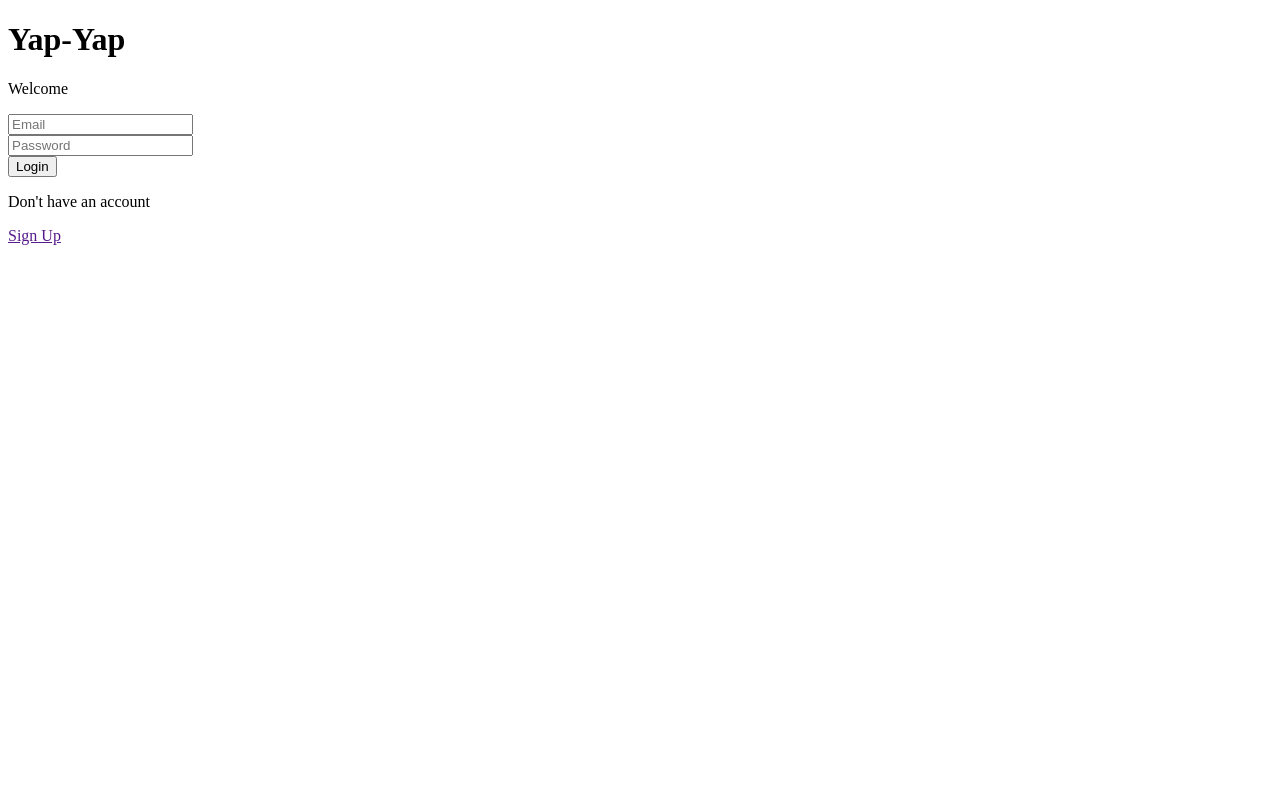
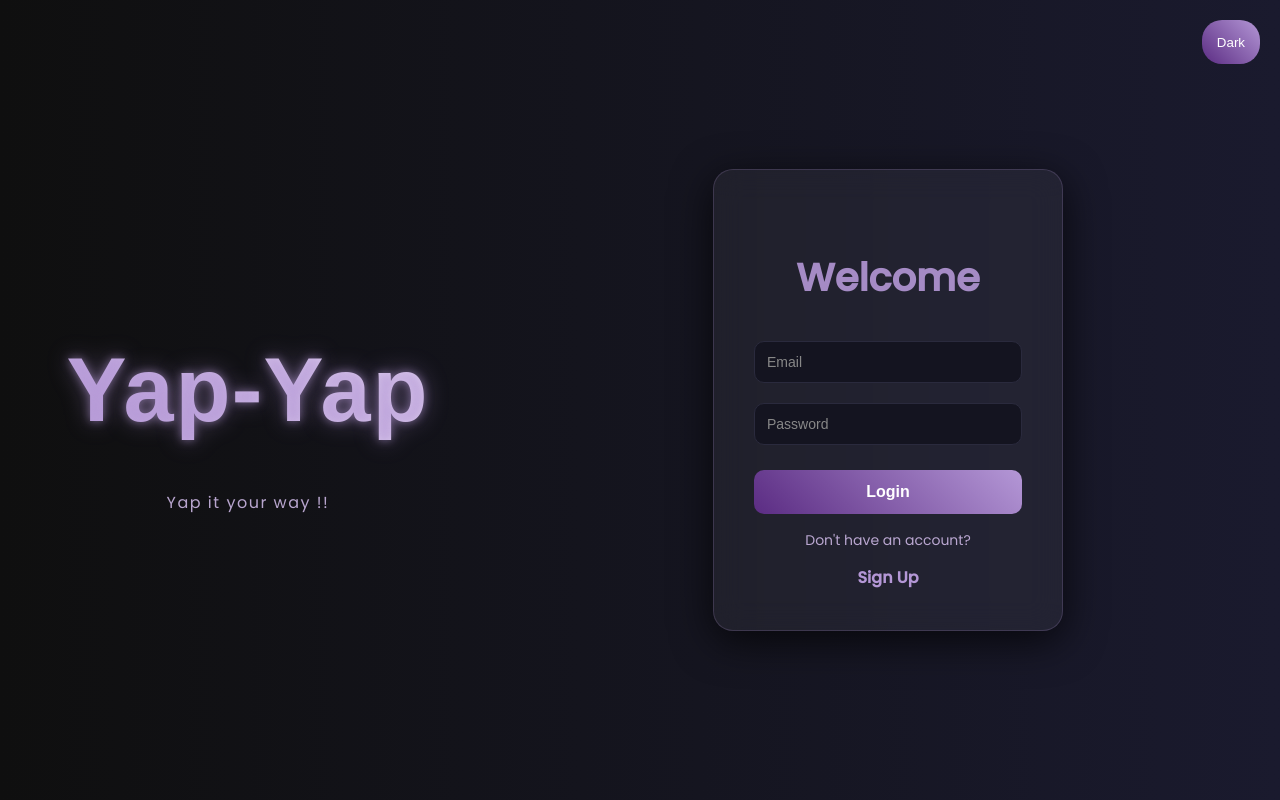
Before and after one commit to najimunnisha-dev/yap-yap, a React (Vite) app: page / in a window 1280 px wide. Built offline with nearby package versions, Linux system fonts and the light colour scheme.

Commit message:
Added login page and styles

```diff
--- a/index.html
+++ b/index.html
@@ -4,6 +4,9 @@
     <meta charset="UTF-8" />
     <meta name="viewport" content="width=device-width, initial-scale=1.0" />
     <title>yapyap</title>
+    <link href="https://fonts.googleapis.com/css2?family=Great+Vibes&display=swap" rel="stylesheet">
+    <link href="https://fonts.googleapis.com/css2?family=Poppins:wght@300;400;500&display=swap" rel="stylesheet">
+    <meta name="viewport" content="width=device-width, initial-scale=1.0">
   </head>
   <body>
     <div id="root"></div>
--- a/src/App.css
+++ b/src/App.css
@@ -0,0 +1,16 @@
+h1{
+    font-size: clamp(2.2rem, 6vw, 3.5rem);
+    font-weight: 900;
+}
+
+h3{
+    font-size: clamp(1.5rem, 4vw, 2.4rem);
+    font-weight: 700;
+    opacity: 0.9;
+}
+
+p{
+    font-size: clamp(1rem, 1.8vw, 1.2rem);
+    line-height: 1.6;
+    opacity: 0.9;
+}
--- a/src/App.jsx
+++ b/src/App.jsx
@@ -1,3 +1,4 @@
+import './App.css';
 import LoginPage from "./pages/LoginPage";
 
 function App(){
--- a/src/pages/LoginPage.jsx
+++ b/src/pages/LoginPage.jsx
@@ -1,14 +1,45 @@
-function LoginPage(){
-    return(
-        <>
-        <h1>Yap-Yap</h1>
-        <p>Welcome</p>
-        <input type="email" placeholder="Email" required /> <br />
-        <input type="password" placeholder="Password" required /> <br />
-        <button type="submit">Login</button> <br />
-        <p>Don't have an account</p>
-        <a href="">Sign Up</a>
-        </>
+import { useState } from "react";
+import '../styles/LoginPage.css';
+
+function LoginPage() {
+
+    const [darkMode, setDarkMode] = useState(true);
+
+    const toggleTheme = () => {
+        setDarkMode(!darkMode);
+    };
+
+    return (
+        <div className={`main-container ${darkMode ? "dark" : "light"}`}>
+
+            {/* Toggle Button */}
+            <div className="theme-toggle">
+                <button onClick={toggleTheme}>
+                    {darkMode ? "Dark" : "Light"}
+                </button>
+            </div>
+
+            <div className="left-panel">
+                <h1>Yap-Yap</h1>
+                <p>Yap it your way !!</p>
+            </div>
+
+            <div className="right-panel">
+                <div className="login-container">
+                    <h3>Welcome</h3>
+
+                    <input type="email" placeholder="Email" />
+                    <input type="password" placeholder="Password" />
+
+                    <button>Login</button>
+
+                    <p>Don't have an account?</p>
+                    <a href="">Sign Up</a>
+                </div>
+            </div>
+
+        </div>
     )
 }
+
 export default LoginPage;
--- /dev/null
+++ b/src/styles/LoginPage.css
@@ -0,0 +1,331 @@
+:root {
+    --bg-dark: linear-gradient(to right, #0F0F0F, #1A1A2E);
+    --bg-light: linear-gradient(to right, #F5F7FA, #E4E8F0);
+
+    --text-dark: #E6D9F2;
+    --text-light: #222;
+
+    --card-dark: rgba(255, 255, 255, 0.05);
+    --card-light: rgba(255, 255, 255, 0.8);
+}
+
+.main-container.dark {
+    background: var(--bg-dark);
+    color: var(--text-dark);
+}
+
+.main-container.light {
+    background: var(--bg-light);
+    color: var(--text-light);
+}
+
+/* Reset + full screen */
+html, body {
+    margin: 0;
+    padding: 0;
+    width: 100%;
+    height: 100%;
+    font-family: 'Poppins', sans-serif;
+    background: linear-gradient(to right, #0F0F0F, #1A1A2E);
+}
+
+/* Wrapper */
+.main-container {
+    display: flex;
+    width: 100%;
+    height: 100vh;
+}
+
+/* Left panel */
+.left-panel {
+    flex: 0.8;
+    color: #E6D9F2;
+    display: flex;
+    flex-direction: column;
+    justify-content: center;
+    align-items: center;
+}
+
+/* Logo */
+.left-panel h1 {
+    margin-bottom: 10px;
+    white-space: nowrap;
+    font-family: 'Noto Sans Thai', sans-serif;
+    font-size: 90px;
+    font-weight: 700;
+    letter-spacing: 2px;
+
+    background: linear-gradient(45deg, #B497D6, #E6D9F2);
+    -webkit-background-clip: text;
+    -webkit-text-fill-color: transparent;
+
+    text-shadow: 0 0 10px rgba(180,151,214,0.6),
+                 0 0 25px rgba(180,151,214,0.4);
+
+    animation: float 3s ease-in-out infinite;
+}
+
+/* Animation */
+@keyframes float {
+    0% { transform: translateY(0); }
+    50% { transform: translateY(-8px); }
+    100% { transform: translateY(0); }
+}
+
+/* Slogan */
+.left-panel p {
+    font-size: 16px;
+    letter-spacing: 1.5px;
+    color: #CBB6E3;
+    opacity: 0.9;
+}
+
+/* Right panel */
+.right-panel {
+    flex: 1.2;
+    display: flex;
+    justify-content: center;
+    align-items: center;
+    padding: 20px;
+}
+
+/* Login container */
+.login-container {
+    width: 350px;
+    padding: 40px;
+    border-radius: 20px;
+    text-align: center;
+
+    background: rgba(255, 255, 255, 0.05);
+    backdrop-filter: blur(15px);
+
+    display: flex;
+    flex-direction: column;
+    align-items: center;
+
+    box-sizing: border-box;
+    box-shadow: 0 10px 40px rgba(0,0,0,0.7);
+    border: 1px solid rgba(180,151,214,0.2);
+}
+
+.main-container.dark .login-container {
+    background: var(--card-dark);
+}
+
+.main-container.light .login-container {
+    background: var(--card-light);
+    color: #222;
+}
+
+/* Heading */
+.login-container h3 {
+    color: #B497D6;
+    margin-bottom: 25px;
+}
+
+/* Inputs */
+.login-container input {
+    width: 100%;
+    padding: 12px;
+    margin: 10px 0;
+
+    border-radius: 10px;
+    border: 1px solid #2A2A3D;
+
+    background: #141420;
+    color: #EDEDED;
+
+    outline: none;
+    font-size: 14px;
+
+    box-sizing: border-box;
+    transition: 0.3s;
+}
+
+.main-container.light input {
+    background: #fff;
+    color: #000;
+    border: 1px solid #ccc;
+}
+
+.main-container.dark input {
+    background: #141420;
+    color: #fff;
+}
+
+/* Input focus glow */
+.login-container input:focus {
+    border-color: #B497D6;
+    box-shadow: 0 0 15px rgba(180,151,214,0.4);
+}
+
+/* Placeholder */
+.login-container input::placeholder {
+    color: #888;
+}
+
+/* Button */
+.login-container button {
+    width: 100%;
+    padding: 12px;
+    margin-top: 15px;
+
+    border: none;
+    border-radius: 10px;
+
+    background: linear-gradient(45deg, #5B2C83, #B497D6);
+    color: #fff;
+
+    font-size: 16px;
+    font-weight: bold;
+    cursor: pointer;
+
+    transition: 0.3s;
+}
+
+button {
+    min-height: 44px; /* mobile touch standard */
+}
+
+.login-container button:hover {
+    transform: scale(1.05);
+    box-shadow: 0 0 10px rgba(180,151,214,0.6);
+}
+
+.theme-toggle {
+    position: absolute;
+    top: 20px;
+    right: 20px;
+}
+
+.theme-toggle button {
+    padding: 8px 15px;
+    border-radius: 20px;
+    border: none;
+    cursor: pointer;
+
+    background: linear-gradient(45deg, #5B2C83, #B497D6);
+    color: white;
+}
+
+/* Text */
+.login-container p {
+    font-size: 14px;
+    margin-top: 15px;
+    color: #CBB6E3;
+}
+
+/* Link */
+a {
+    color: #B497D6;
+    text-decoration: none;
+    font-weight: bold;
+    position: relative;
+}
+
+/* Underline animation */
+a::after {
+    content: "";
+    position: absolute;
+    left: 0;
+    bottom: -3px;
+    width: 0%;
+    height: 2px;
+    background: #B497D6;
+    transition: 0.3s;
+}
+
+a:hover::after {
+    width: 100%;
+}
+
+/* ================= EXTRA SMALL DEVICES ================= */
+@media (max-width: 480px) {
+
+    .left-panel {
+        height: 30vh;
+    }
+
+    .left-panel h1 {
+        font-size: 36px;
+    }
+
+    .login-container {
+        width: 95%;
+        padding: 20px;
+    }
+
+    .login-container h3 {
+        font-size: 18px;
+    }
+}
+
+/* ================= MOBILE RESPONSIVE ================= */
+@media (max-width: 768px) {
+
+    .main-container {
+        flex-direction: column;
+        height: auto;
+        min-height: 100vh;
+    }
+
+    /* LEFT PANEL → STICK TO TOP */
+    .left-panel {
+        flex: none;
+        width: 100%;
+        padding-top: 40px;
+
+        justify-content: flex-start;   /* 🔥 TOP ALIGN */
+        align-items: center;
+        text-align: center;
+    }
+
+    .left-panel h1 {
+        font-size: 42px;
+        margin-bottom: 5px;
+    }
+
+    .left-panel p {
+        font-size: 14px;
+        margin-bottom: 20px;
+    }
+
+    /* RIGHT PANEL */
+    .right-panel {
+        flex: none;
+        width: 100%;
+
+        justify-content: flex-start;   /* 🔥 MOVE UP */
+        align-items: center;
+
+        padding: 10px 10px 30px ;
+    }
+
+    /* LOGIN BOX → JUST BELOW TITLE */
+    .login-container {
+        width: 90%;
+        max-width: 320px;
+
+        margin-top: 10px; /* small gap from title */
+
+        padding: 25px;
+    }
+}
+
+
+/* ================= EXTRA SMALL DEVICES ================= */
+@media (max-width: 480px) {
+
+    .left-panel {
+        padding-top: 30px;
+    }
+
+    .left-panel h1 {
+        font-size: 34px;
+    }
+
+    .login-container {
+        width: 95%;
+        padding: 20px;
+    }
+}
```
